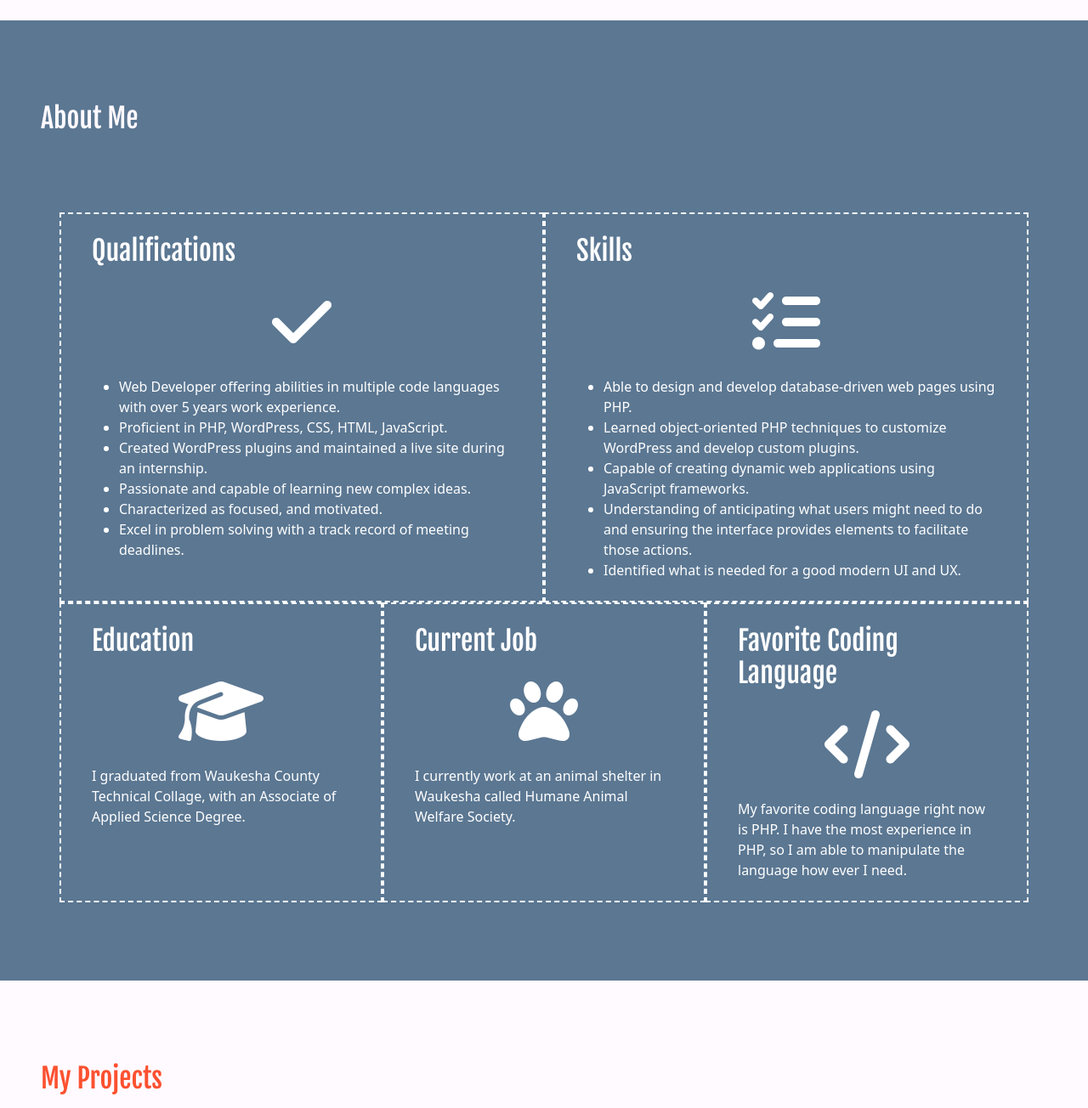
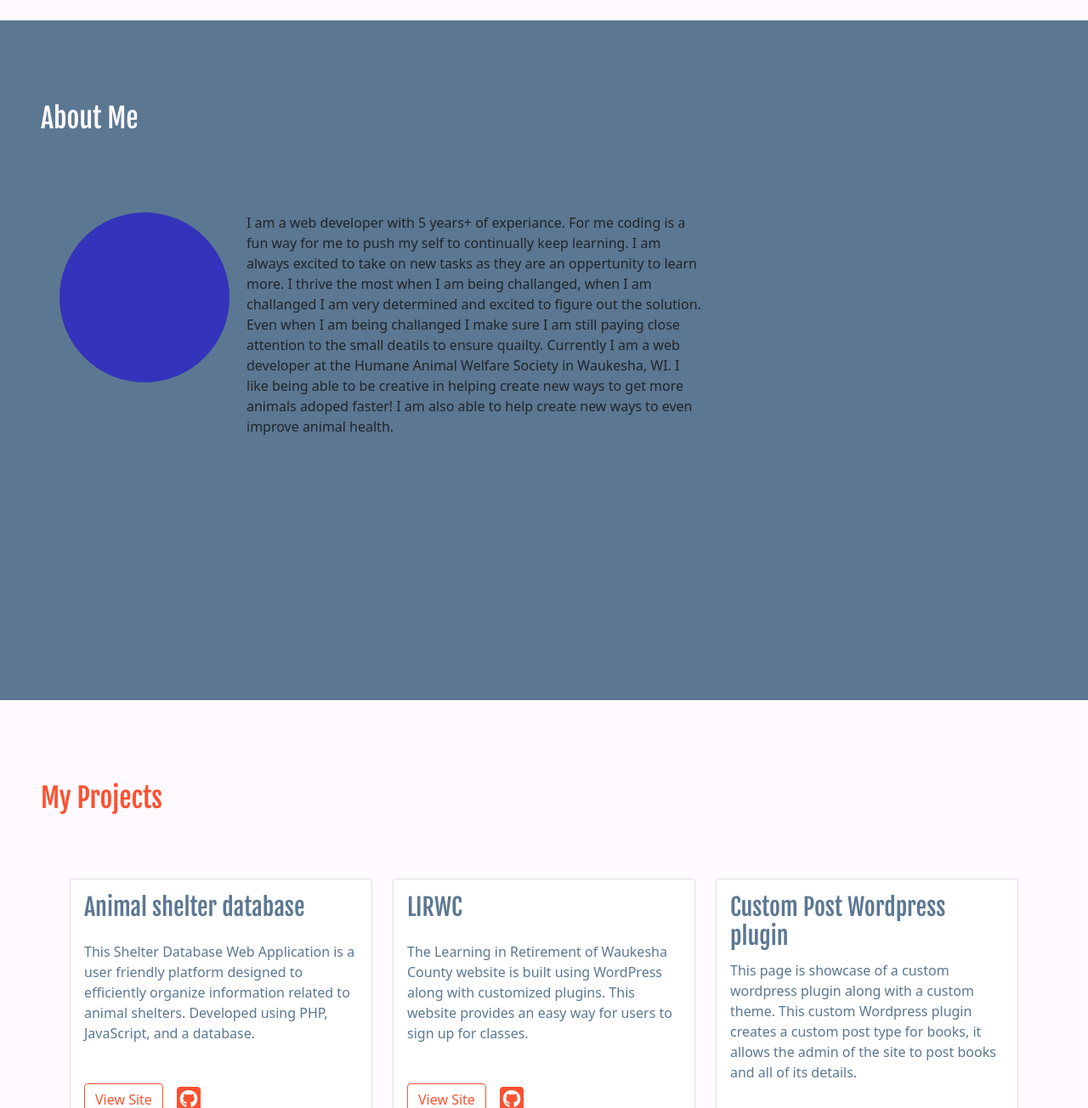
Before and after one commit to rsawejka/Portfolio, a PHP site: page / in a window 1280 px wide. Shown: the part 834-2138 px from the top of the page at 85% size. Run offline with PHP 8.4, Linux system fonts and the light colour scheme; some libraries are stand-ins or nearby versions.

Commit message:
resume link changes

```diff
--- a/includes/aboutMe.php
+++ b/includes/aboutMe.php
@@ -1,15 +1,22 @@
 <?php
 include "aboutMeTable.php";
 //see notebook
-echo '<div class="container ">';
+ echo '<div class="container ">';
 echo ' <div class="row mb-5">';
-foreach ($information as $info){
-echo '<div class="' . $info[3] . " " . ' aboutMeBox">
-            <h2 class="m-4 text-white">' . $info[0] . '</h2>
-            <div class="text-center mb-4 text-white">' . $info[1] . '</div>
-            <div class="m-4 text-white">' . $info[2] . '</div>
-      </div>';
-}
-?>
+
+// foreach ($information as $info){
+// echo '<div class="' . $info[3] . " " . ' aboutMeBox">
+//             <h2 class="m-4 text-white">' . $info[0] . '</h2>
+//             <div class="text-center mb-4 text-white">' . $info[1] . '</div>
+//             <div class="m-4 text-white">' . $info[2] . '</div>
+//       </div>';
+// }
+// ?>
+<div id="selfPic"></div>
+<div id="selfIntroText"> I am a web developer with 5 years+ of experiance. For me coding is a fun way for me to push my self to continually keep learning.
+        I am always excited to take on new tasks as they are an oppertunity to learn more. I thrive the most when I am being challanged, when I am challanged I am very determined and excited to figure out the solution.
+        Even when I am being challanged I make sure I am still paying close attention to the small deatils to ensure quailty. Currently I am a web developer at the Humane Animal Welfare Society in Waukesha, WI.
+        I like being able to be creative in helping create new ways to get more animals adoped faster! I am also able to help create new ways to even improve animal health.
+      </div>
 </div>
 </div>
--- a/includes/footer.php
+++ b/includes/footer.php
@@ -107,7 +107,6 @@ $headers .= 'From portfolio site: <' . $encodedEmail . '>' . "\r\n";
                 </div>
 
         </form>
-            <button class='btn btn-outline-secondary col-12 mb-2 contactFormButton'>Download My Resume</button>
         </div>
         <?php
         $emailMessage = "
--- a/includes/nav.php
+++ b/includes/nav.php
@@ -19,7 +19,7 @@
            <li class=""><a class="" href="index.php#myProjects">Projects</a></li>
             <li class=""><a href="index.php#aboutMe">About Me</a></li>
             <li class=""><a class="" href="index.php#contact">Contact</a></li>
-            <li class=""><a class="" href="img/MostUpdatedResume.docx" download>Resume</a></li>
+            <li class=""><a class="" href="https://docs.google.com/document/d/1nmKhqnXoyaD-mgMuUwwoGIkkLVSQkRAR/edit?usp=sharing&ouid=114616965554620945468&rtpof=true&sd=true" target="_blank">Resume</a></li>
 
 </div>
         <div class="navSectionTwo">
--- a/styles/css.css
+++ b/styles/css.css
@@ -614,3 +614,14 @@ nav {
     display: flex;
     flex-direction: row;
 }
+
+#selfPic{
+    height: 200px;
+    width: 200px;
+    background-color: #33b;
+    border-radius: 100px;
+}
+#selfIntroText{
+    width: 50%;
+    padding-left: 20px;
+}
--- a/styles/desktop.css
+++ b/styles/desktop.css
@@ -140,9 +140,6 @@ main {
     padding-bottom: 30px;
 }
 
-#projectsContainer .box h3 {
-}
-
 #projectsContainer .box {
     height: 300px;
     width: 40%;
```
